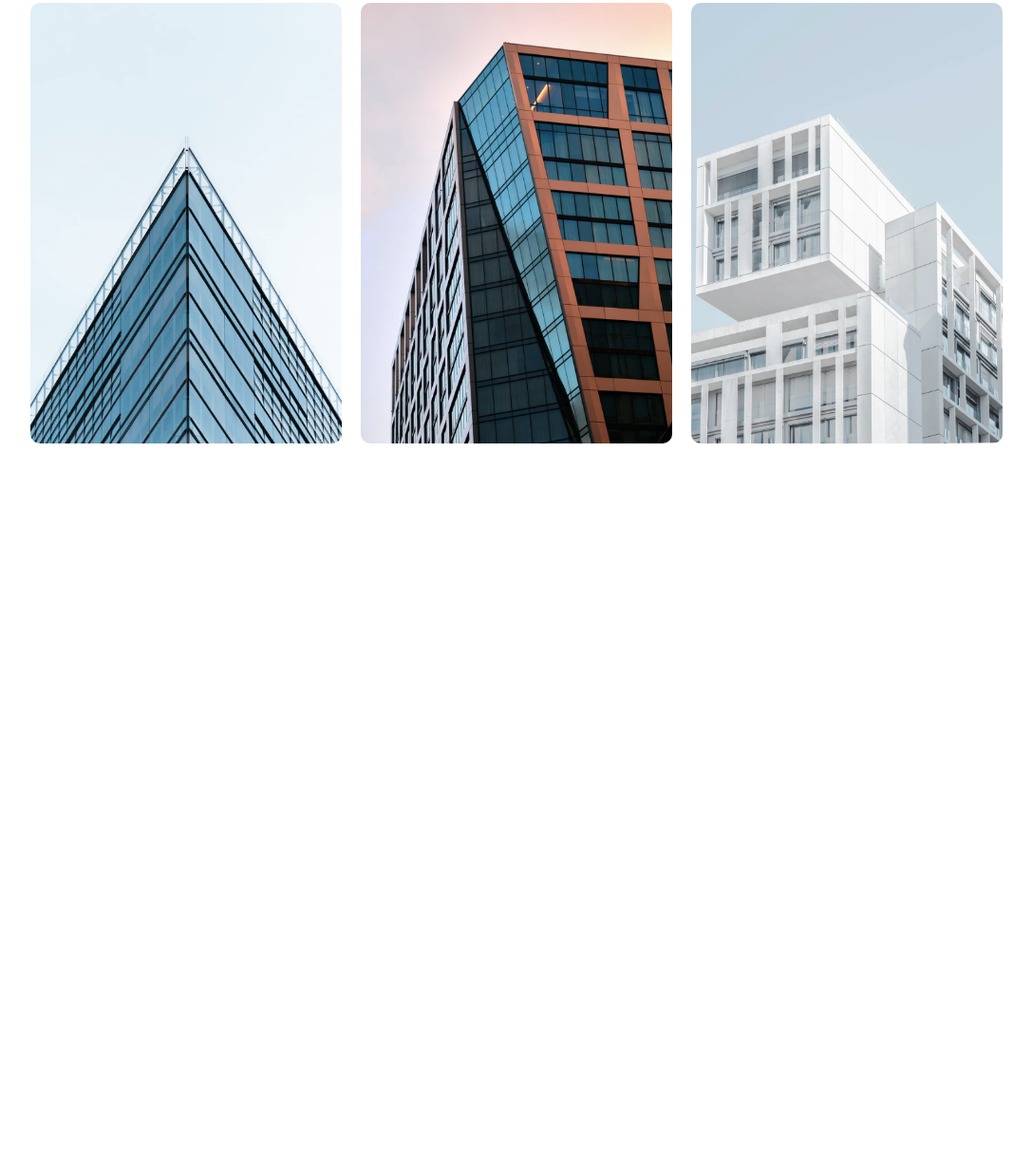
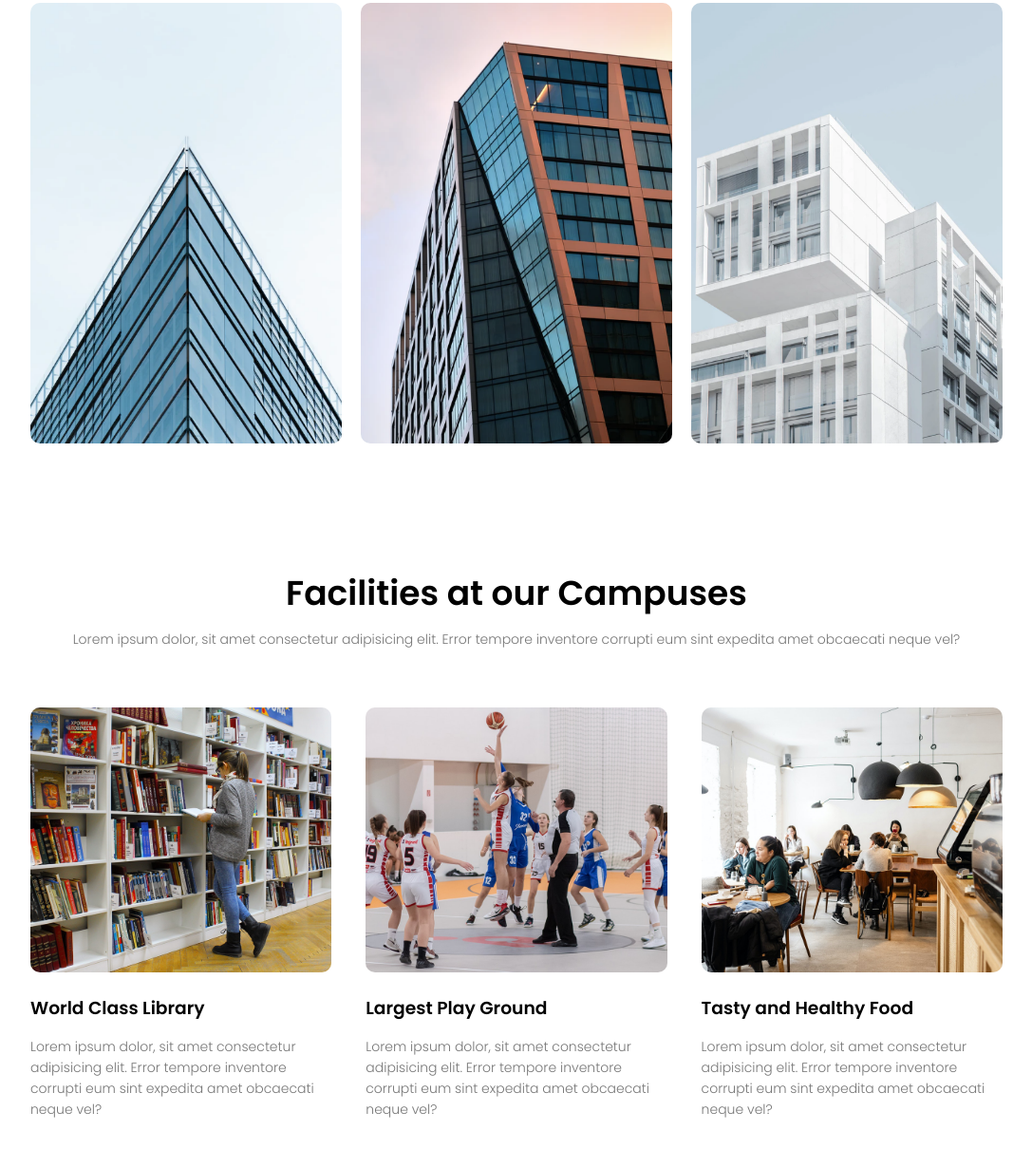
Before and after one commit to Antenehkindu/HTML-and-css-responsive-university-website-, a plain HTML site: page index.html in a window 1280 px wide. Shown: the part 1558-2788 px from the top of the page at 95% size, without its empty margins (96-1183 px from the left). Before the commit the page ends 2055 px from the top, so only its background shows below. Drawn offline with Linux system fonts and the light colour scheme.

Commit message:
Facilities of our campus

```diff
--- a/index.html
+++ b/index.html
@@ -81,6 +81,29 @@
         </div>
     </section>
 
+    <!-- Facilities -->
+    <section class="facilities">
+        <h1>Facilities at our Campuses</h1>
+        <p>Lorem ipsum dolor, sit amet consectetur adipisicing elit. Error tempore inventore corrupti eum sint expedita amet obcaecati neque vel?</p>
+        <div class="row">
+            <div class="facilities-col">
+                <img src="image/library.png">
+                <h3>World Class Library</h3>
+                <p>Lorem ipsum dolor, sit amet consectetur adipisicing elit. Error tempore inventore corrupti eum sint expedita amet obcaecati neque vel?</p>
+            </div>
+            <div class="facilities-col">
+                <img src="image/basketball.png">
+                <h3>Largest Play Ground</h3>
+                <p>Lorem ipsum dolor, sit amet consectetur adipisicing elit. Error tempore inventore corrupti eum sint expedita amet obcaecati neque vel?</p>
+            </div>
+            <div class="facilities-col">
+                <img src="image/cafeteria.png">
+                <h3>Tasty and Healthy Food</h3>
+                <p>Lorem ipsum dolor, sit amet consectetur adipisicing elit. Error tempore inventore corrupti eum sint expedita amet obcaecati neque vel?</p>
+            </div>
+        </div>
+    </section>
+
 
     <!-- JavaScript for Toggle Menu -->
     <script>
--- a/style.css
+++ b/style.css
@@ -210,3 +210,30 @@ h3{
     bottom: 49%;
     opacity: 1;
 }
+
+/* ---------facilities-------- */
+
+.facilities{
+    width: 80%;
+    margin: auto;
+    text-align: center;
+    padding-top: 100px;
+}
+.facilities-col{
+    flex-basis: 31%;
+    border-radius: 10px;
+    margin-bottom: 5%;
+    text-align: left;
+}
+.facilities-col img{
+    width: 100%;
+    border-radius: 10px;
+}
+.facilities-col p{
+    padding: 0;
+}
+.facilities-col h3{
+    margin-top: 16px;
+    margin-bottom: 15px;
+    text-align: left;
+}
```
